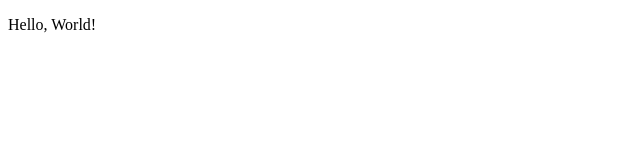
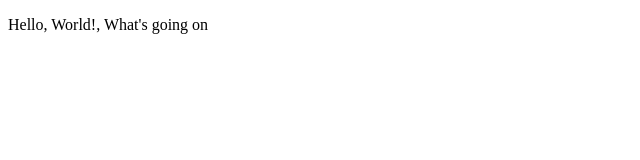
Before and after one commit to pramodd12321/project0, a plain HTML site: page hello.html in a window 1280 px wide. Shown: the whole page, without its empty margins (0-640 px from the left). Drawn offline with Linux system fonts and the light colour scheme.

Commit message:
Update hello.html

```diff
--- a/hello.html
+++ b/hello.html
@@ -4,6 +4,6 @@
 	<title>My Webpage</title>
 </head>
 <body>
-	<p>Hello, World!</p>
+	<p>Hello, World!, What's going on</p>
 </body>
 </html>
```
